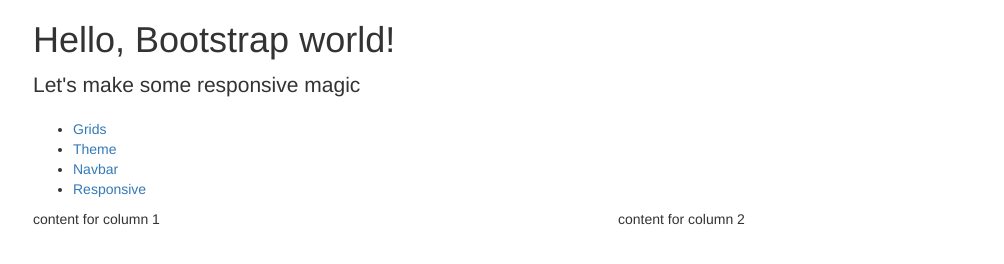
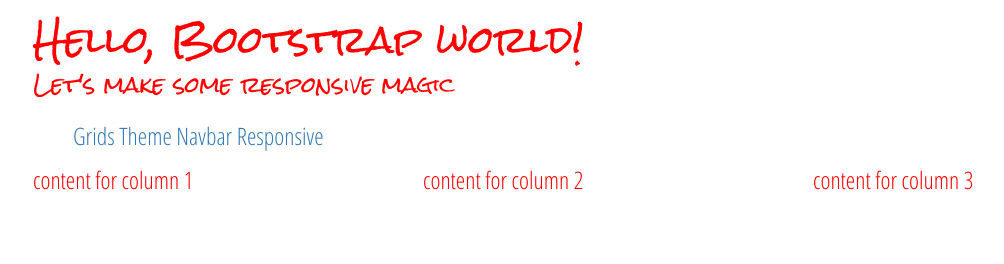
Before and after one commit to lucjohnson/bootstrap-demo, a plain HTML site: page index.html in a window 1280 px wide. Shown: the whole page, without its empty margins (37-1041 px from the left). Drawn offline with nearby package versions, Linux system fonts and the light colour scheme.

Commit message:
played around with bootstrap

```diff
--- a/css/main.css
+++ b/css/main.css
@@ -1,8 +1,7 @@
-/*
-
 @import url(http://fonts.googleapis.com/css?family=Rock+Salt);
 @import url(http://fonts.googleapis.com/css?family=Open+Sans+Condensed:300);
 
+/* applies to all sizes */
 body {
     font-family: 'Open Sans Condensed', 'Helvetica Neue', Helvetica, sans-serif;
     font-size: 16px;
@@ -12,4 +11,26 @@ h1, h2, h3, h4, .lead {
     font-family: 'Rock Salt', Helvetica, sans-serif;
 }
 
-*/
+nav li {
+	list-style: none;
+	display: inline;
+}
+
+@media (min-width: 992px) {
+	body {
+		font-size: 24px;
+		color: red;
+	}
+
+@media (max-width: 991px) {
+	.lead {
+		display: none;
+	}
+}
+
+@media (max-width: 768px) {
+	body {
+		font-size: 20px;
+		color: blue;
+	}
+}
--- a/index.html
+++ b/index.html
@@ -25,18 +25,23 @@
     <div class="container">
       <h1>Hello, Bootstrap world!</h1>
       <p class="lead">Let's make some responsive magic</p>
+    <nav role="navigation">
       <ul>
         <li><a href="./grids.html">Grids</a></li>
         <li><a href="./theme.html">Theme</a></li>
         <li><a href="./navbar.html">Navbar</a></li>
         <li><a href="./responsive.html">Responsive</a></li>
       </ul>
+    </nav>
     <div class="row">
-        <div class="col-md-6">
+       <div class="col-md-4">
          content for column 1
        </div>
-        <div class="col-md-6">
+       <div class="col-md-4">
          content for column 2
+       </div>
+       <div class="col-md-4">
+         content for column 3
        </div>
      </div><!-- /row -->
 
```
Lines whose indentation alone changed are shown as unchanged.
